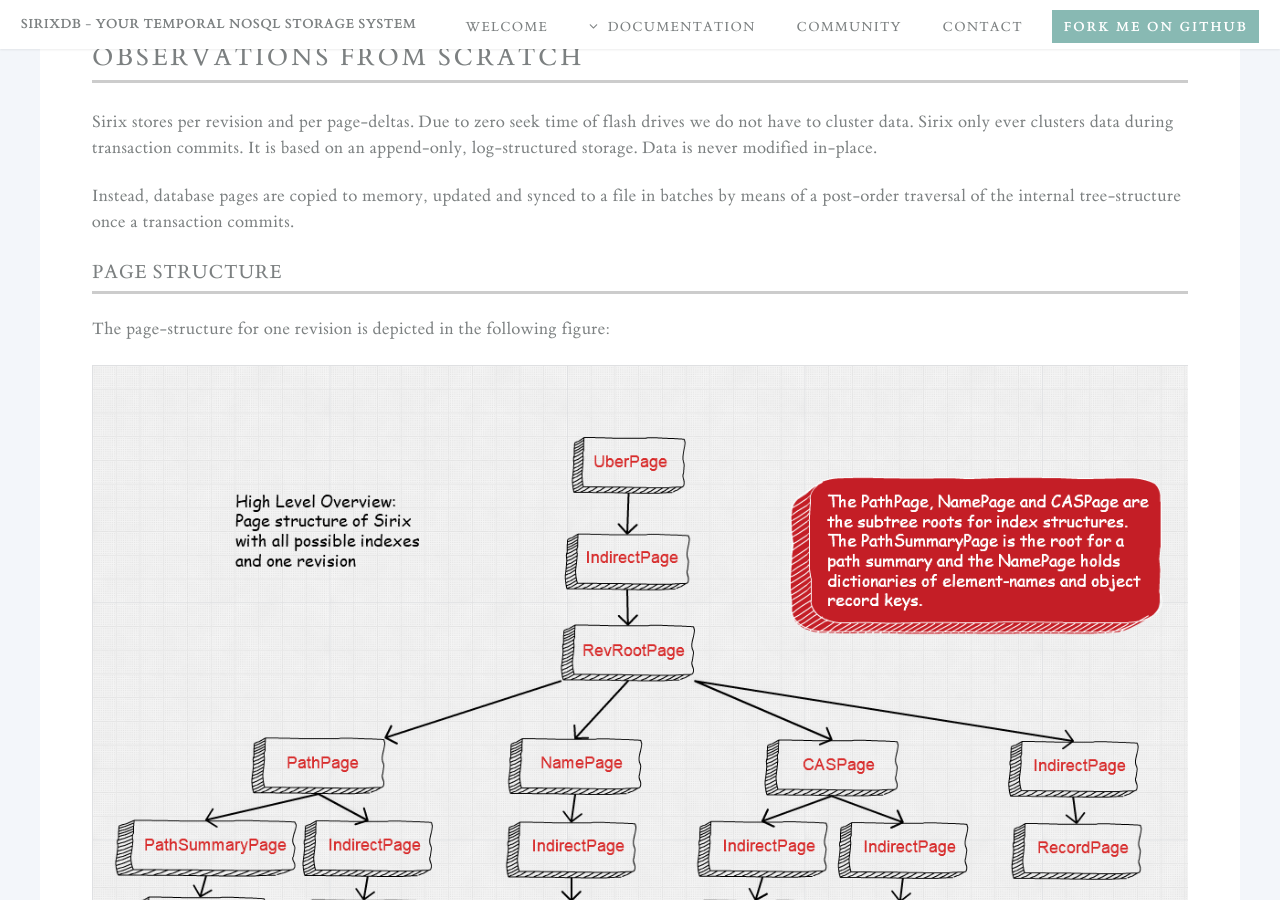
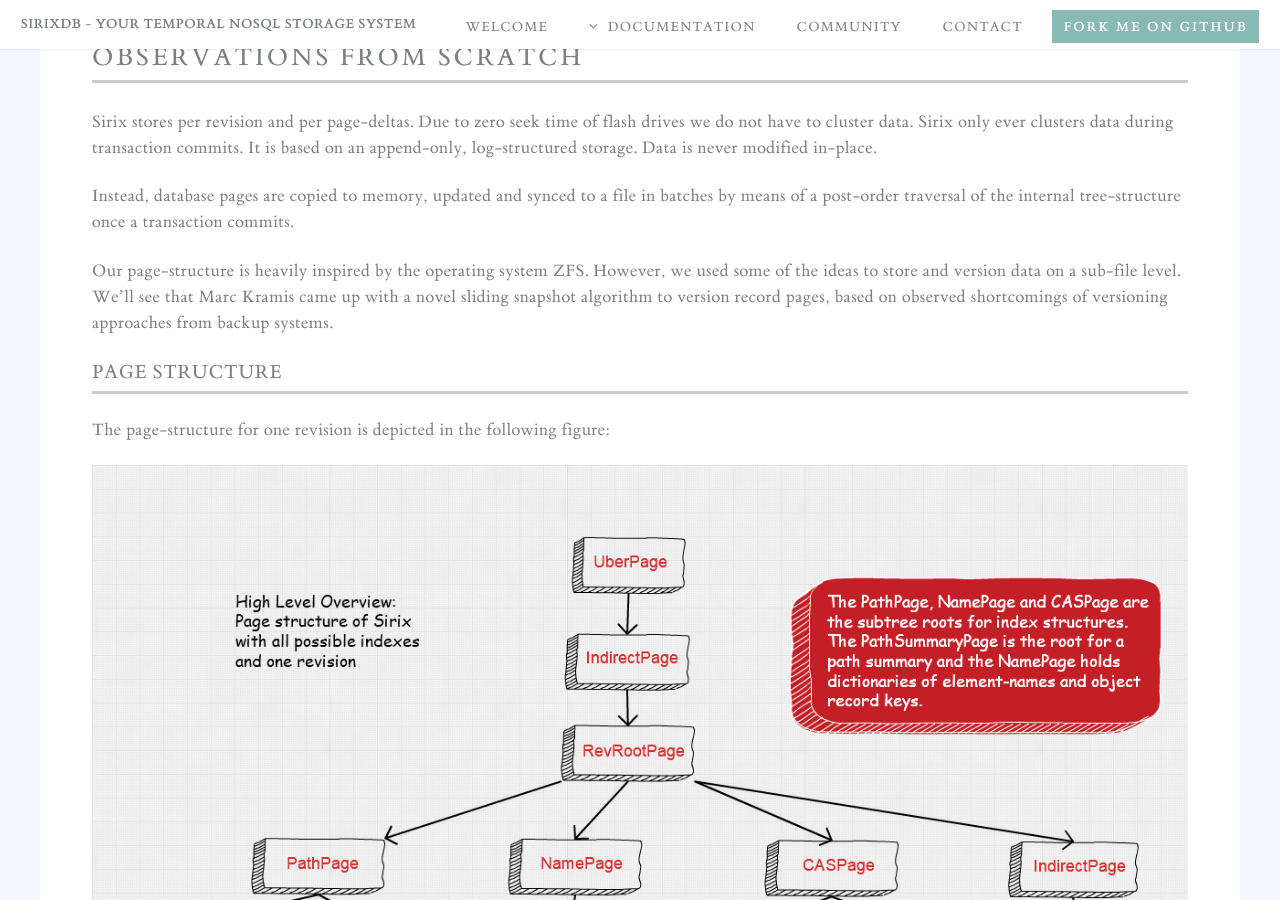
Before and after one commit to sirixdb/sirixdb.github.io, a Jekyll site: the page built from concepts.md, in a window 1280 px wide and 900 px high, scrolled down 1470 px. Built offline with Jekyll 4.4.1, drawn with Linux system fonts in a browser that asks for light colours; our own code applies the rules of GitHub Pages for plain Markdown files.

Commit message:
Update concepts.md

```diff
--- a/concepts.md
+++ b/concepts.md
@@ -28,6 +28,8 @@ Instead, from a storage point of view it is desirable to only store the changes.
 Sirix stores per revision and per page-deltas. Due to zero seek time of flash drives we do not have to cluster data. Sirix only ever clusters data during transaction commits. It is based on an append-only, log-structured storage. Data is never modified in-place.
 
 Instead, database pages are copied to memory, updated and synced to a file in batches by means of a post-order traversal of the internal tree-structure once a transaction commits.
+
+Our page-structure is heavily inspired by the operating system ZFS. However, we used some of the ideas to store and version data on a sub-file level. We'll see that Marc Kramis came up with a novel sliding snapshot algorithm to version record pages, based on observed shortcomings of versioning approaches from backup systems.
 
 ### Page structure
 
```
